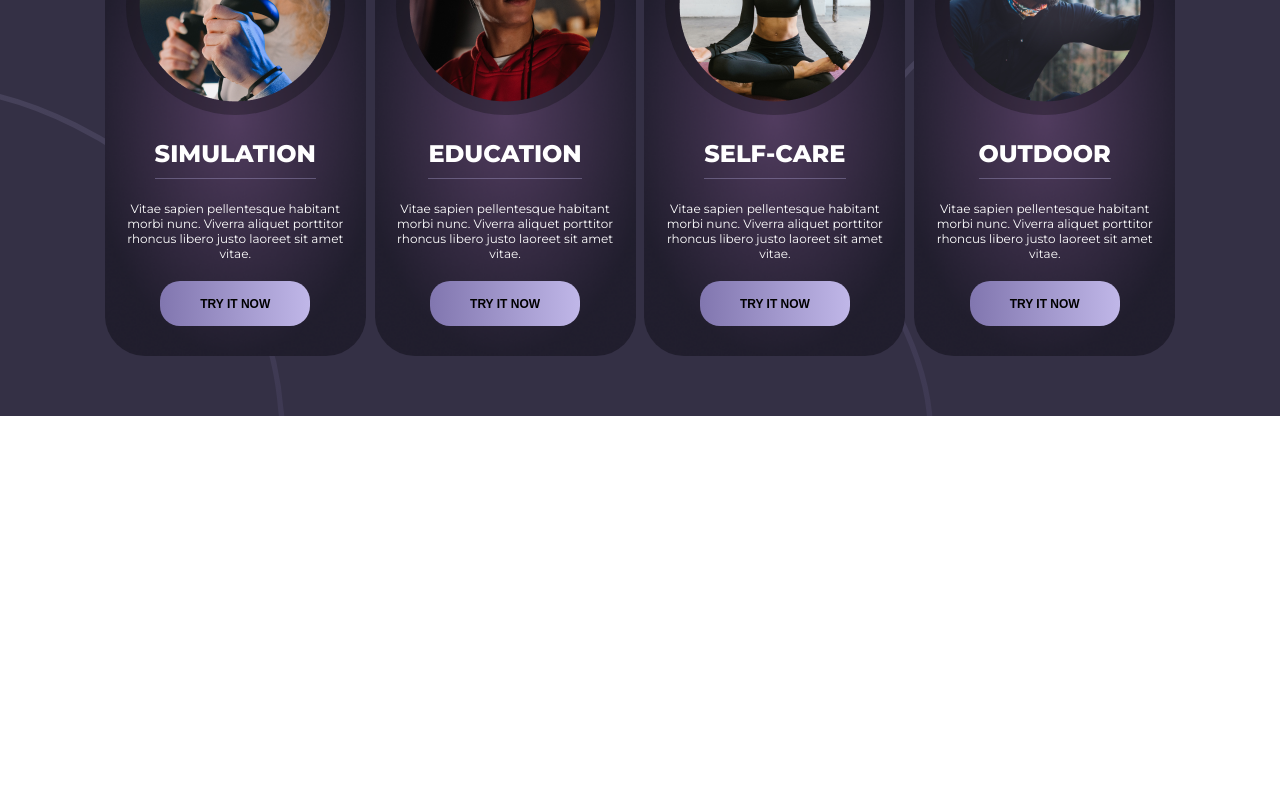
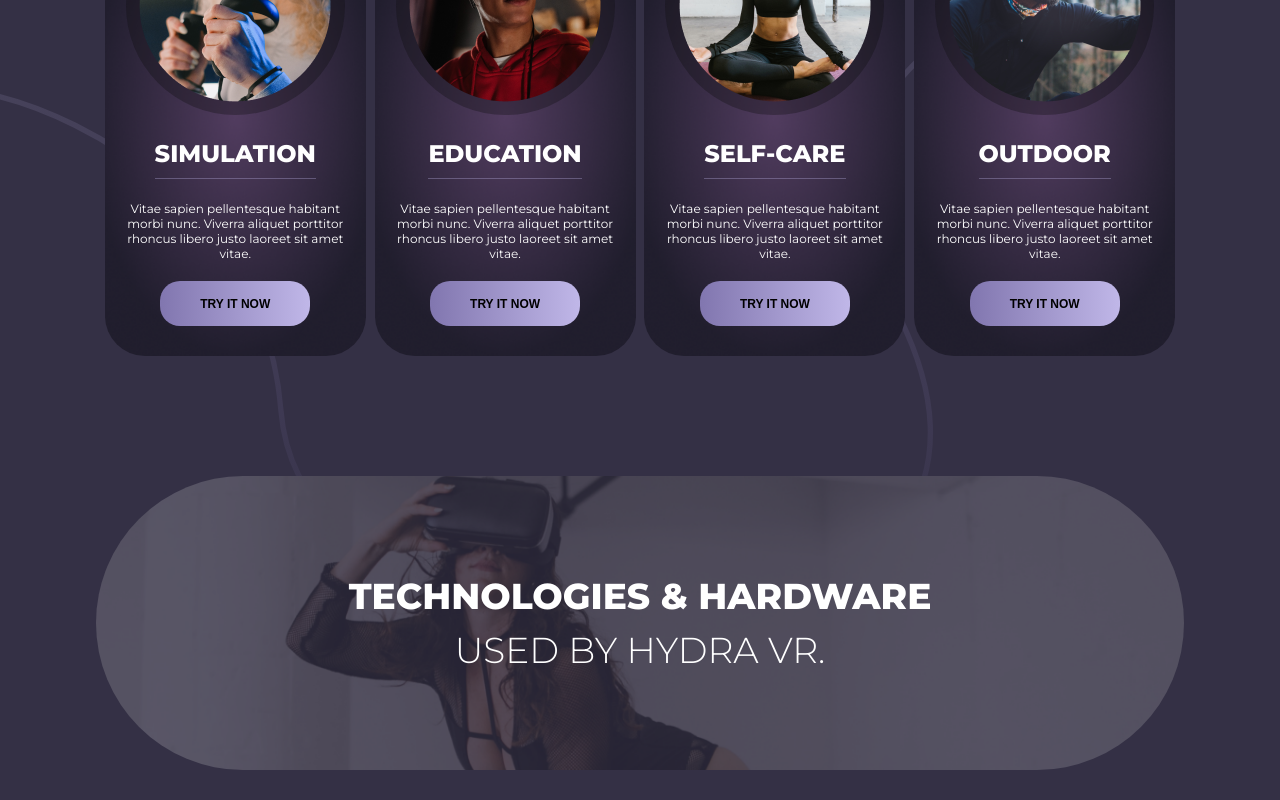
Before and after one commit to daniyalk-dev/hydra-landing-page, a React (Create React App) app: page / in a window 1280 px wide. Shown: the part 1969-2769 px from the top of the page. Before the commit the page ends 2385 px from the top, so only its background shows below. Built offline with nearby package versions, Linux system fonts and the light colour scheme.

Commit message:
hero-background added

```diff
--- a/src/App.js
+++ b/src/App.js
@@ -3,6 +3,7 @@ import Header from "./components/header/header";
 import AboutSection from "./sections/about/about-section";
 import HeroSection from "./sections/hero/hero-section";
 import ServicesSection from "./sections/services/services-section";
+import TechnologiesSection from "./sections/technologies/technologies-section";
 
 function App() {
   return (
@@ -12,6 +13,7 @@ function App() {
         <HeroSection />
         <AboutSection />
         <ServicesSection />
+        <TechnologiesSection />
       </div>
     </div>
   );
--- a/src/components/header/header.jsx
+++ b/src/components/header/header.jsx
@@ -52,7 +52,7 @@ const Header = () => {
             <Link to="services-section" smooth={true}>
               SERVICES
             </Link>
-            <Link to="top" smooth={true}>
+            <Link to="technologies-section" smooth={true}>
               TECHNOLOGIES
             </Link>
             <Link to="top" smooth={true}>
--- a/src/sections/services/services-section.module.css
+++ b/src/sections/services/services-section.module.css
@@ -1,5 +1,5 @@
 .services-section {
-    margin-bottom: 60px;
+    margin-bottom: 120px;
     position: relative;
 }
 
--- /dev/null
+++ b/src/sections/technologies/technologies-section.jsx
@@ -0,0 +1,18 @@
+import styles from "./technologies-section.module.css";
+
+const TechnologiesSection = () => {
+  return (
+    <div id="technologies-section">
+      <div className={styles["hero-background"]}>
+        <h2>
+          <div>TECHNOLOGIES & HARDWARE</div>
+          <div>
+            <span>USED BY HYDRA VR.</span>
+          </div>
+        </h2>
+      </div>
+    </div>
+  );
+};
+
+export default TechnologiesSection;
--- /dev/null
+++ b/src/sections/technologies/technologies-section.module.css
@@ -0,0 +1,20 @@
+.hero-background {
+    color: #ffffff;
+    background: url(../../assets/images/technologies-hero.png) center/cover no-repeat;
+    border-radius: 160px;
+}
+
+.hero-background h2 {
+    text-align: center;
+    font-size: 36px;
+    font-weight: bold;
+    padding: 9%;
+}
+
+.hero-background h2>div:first-child {
+    margin-bottom: 10px;
+}
+
+.hero-background h2 span {
+    font-weight: 300;
+}
```
Also changed, not shown: src/assets/images/technologies-hero.png (added).
